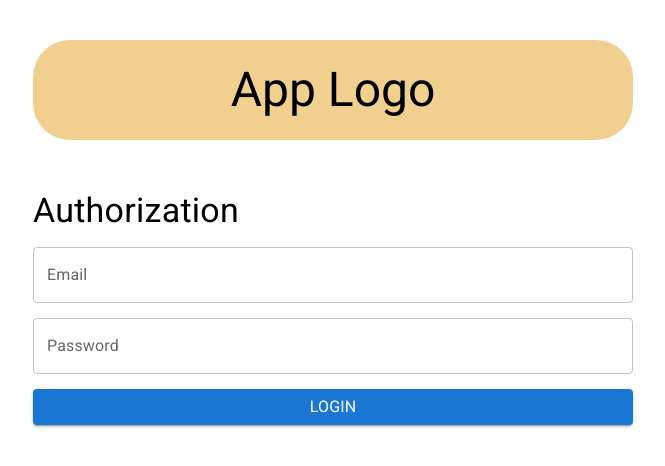
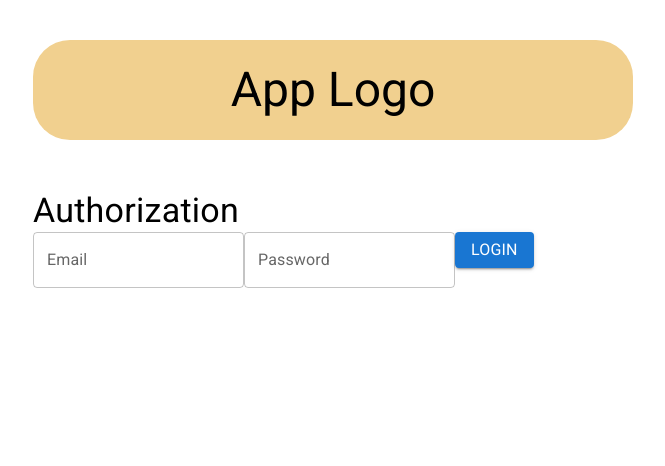
Before and after one commit to typicalRussianMan/games-app, a React (Vite) app: page /auth/login in a window 1280 px wide. Shown: the top 466 px of the page, without its empty margins (307-972 px from the left). Built offline with nearby package versions, Linux system fonts and the light colour scheme; no server answers.

Commit message:
Refactored project structure, add files for form

```diff
--- a/src/pages/auth/auth.routing.tsx
+++ b/src/pages/auth/auth.routing.tsx
@@ -1,6 +1,6 @@
 import { RouteObject } from "react-router-dom";
 import { AuthPage } from "./AuthPage";
-import { LoginForm } from "./components/LoginForm";
+import { LoginForm } from "./components/Login";
 import { UnauthorizedGuard } from "../../guards/UnauthorizedGuard";
 
 export const AUTH_ROUTES: RouteObject = {
--- a/src/pages/auth/components/LoginForm.schema.ts
+++ b/src/pages/auth/components/Login/LoginForm.schema.ts
@@ -1,5 +1,5 @@
 import * as yup from 'yup';
-import { Login } from '../../../models/login';
+import { Login } from '../../../../models/login';
 
 export type LoginFormData = Login;
 
--- /dev/null
+++ b/src/pages/auth/components/Login/index.ts
@@ -0,0 +1 @@
+export * from './LoginForm';
--- a/src/pages/auth/components/LoginForm.css
+++ b/src/pages/auth/components/style.css
@@ -1,4 +1,4 @@
-.login-form {
+.form {
   display: flex;
   flex-direction: column;
   gap: 15px;
```
Also changed, not shown: src/pages/auth/components/Login/LoginForm.tsx (renamed from src/pages/auth/components/LoginForm.tsx, +8 -8 lines), src/pages/auth/components/Registration/RegistrationForm.schema.ts (added), src/pages/auth/components/Registration/RegistrationForm.tsx (added), src/pages/auth/components/Registration/index.ts (added).
